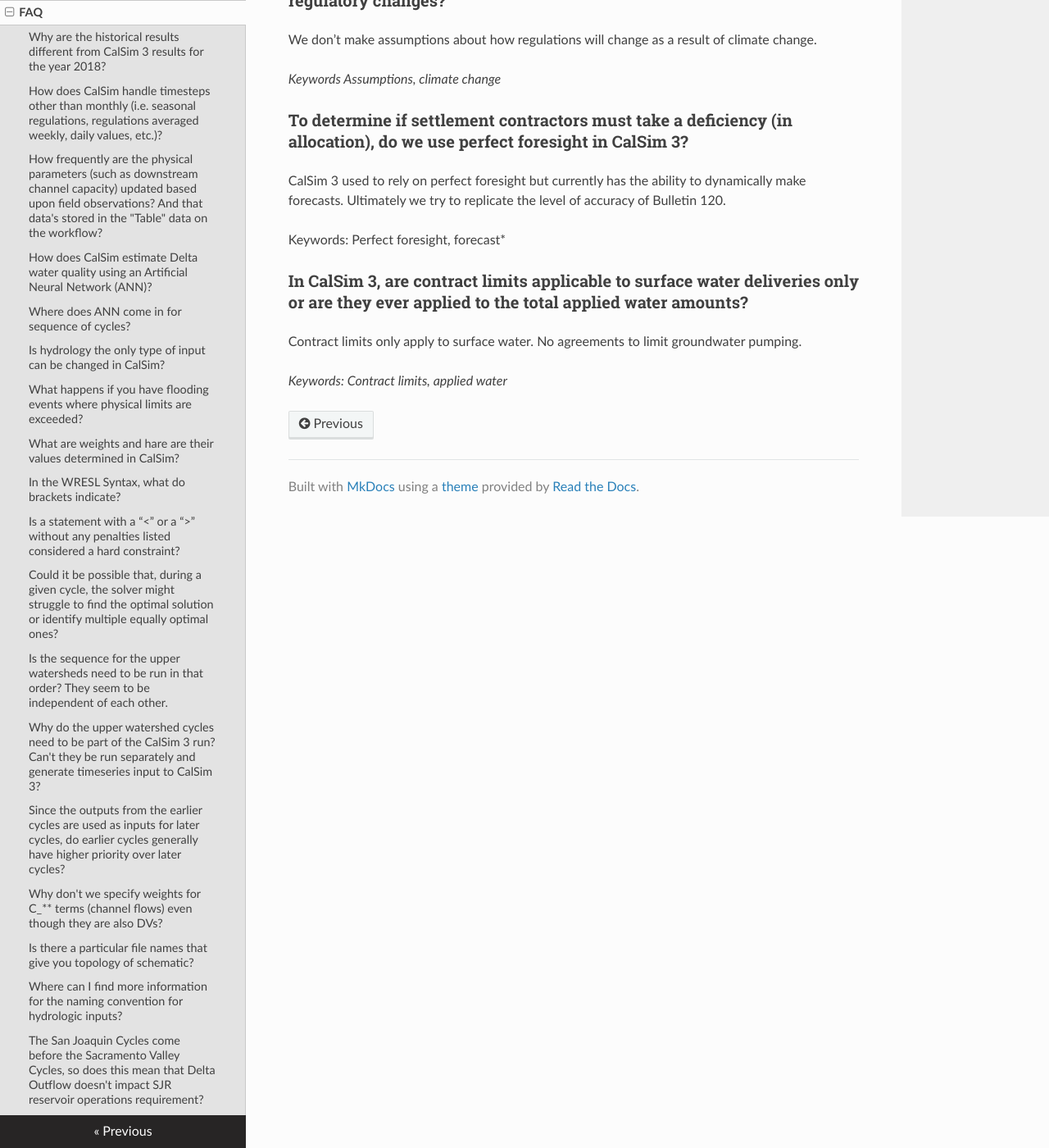
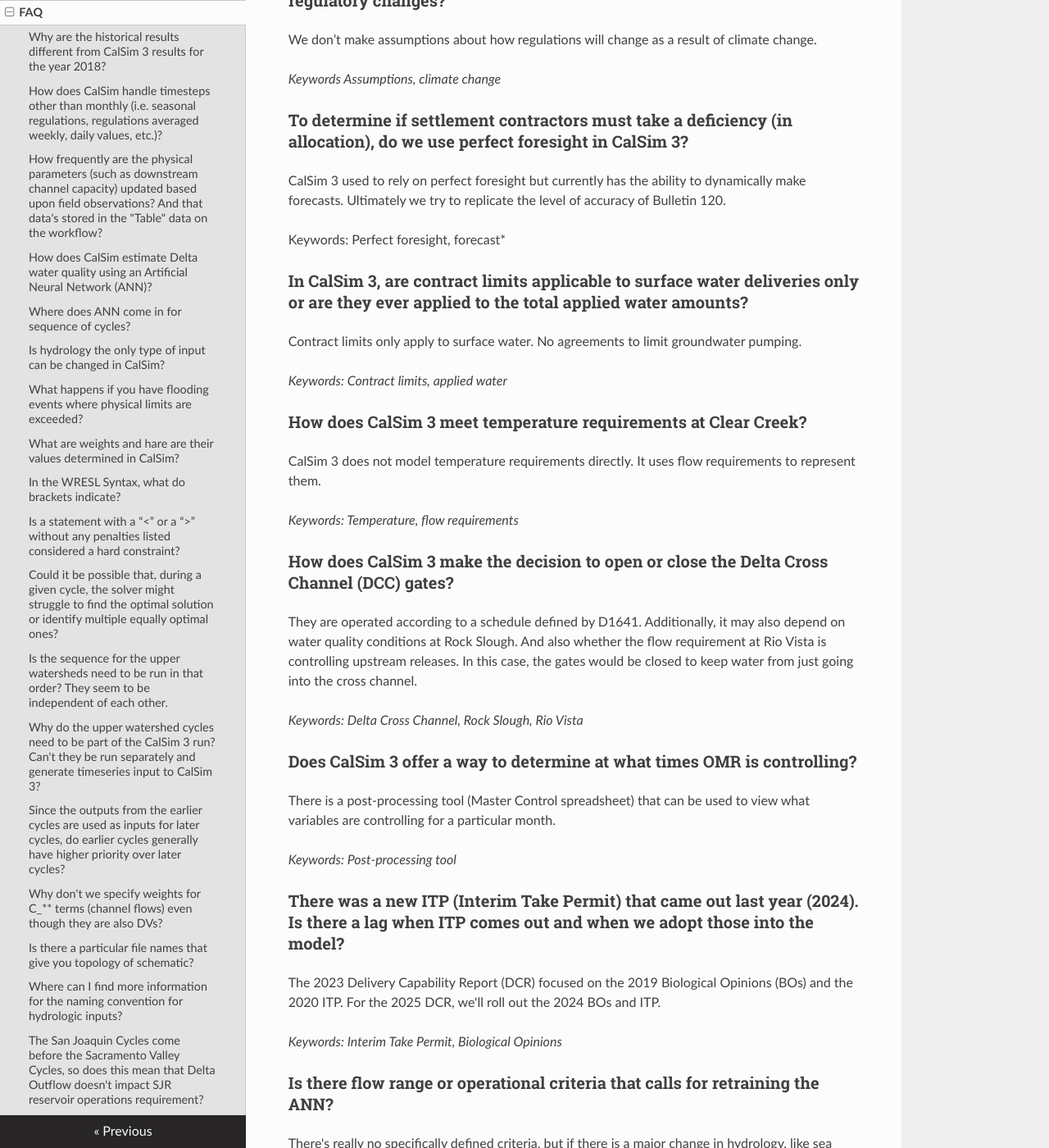
Before and after one commit to CentralValleyModeling/centralvalleymodeling.github.io, an MkDocs documentation site: the page built from docs/faq.md, in a window 1280 px wide and 1400 px high, scrolled down 11039 px. Shown: the whole window at 82% size. Built offline with MkDocs 1.6.1, drawn with Linux system fonts in a browser that asks for light colours; nearby versions of some CDN libraries; some of the changed text lies outside the part shown.

Commit message:
Update faq.md

```diff
--- a/docs/faq.md
+++ b/docs/faq.md
@@ -280,3 +280,64 @@ Keywords: Perfect foresight, forecast*
 Contract limits only apply to surface water. No agreements to limit groundwater pumping.
 
 *Keywords: Contract limits, applied water*
+
+### How does CalSim 3 meet temperature requirements at Clear Creek?
+CalSim 3 does not model temperature requirements directly.  It uses flow requirements to represent them.
+
+*Keywords: Temperature, flow requirements*
+
+### How does CalSim 3 make the decision to open or close the Delta Cross Channel (DCC) gates?
+They are operated according to a schedule defined by D1641.  Additionally, it may also depend on water quality conditions at Rock Slough. And also whether the flow requirement at Rio Vista is controlling upstream releases.  In this case, the gates would be closed to keep water from just going into the cross channel.
+
+*Keywords: Delta Cross Channel, Rock Slough, Rio Vista*
+
+### Does CalSim 3 offer a way to determine at what times OMR is controlling?
+There is a post-processing tool (Master Control spreadsheet) that can be used to view what variables are controlling for a particular month.
+
+*Keywords: Post-processing tool*
+
+### There was a new ITP (Interim Take Permit) that came out last year (2024).  Is there a lag when ITP comes out and when we adopt those into the model?
+The 2023 Delivery Capability Report (DCR) focused on the 2019 Biological Opinions (BOs) and the 2020 ITP.  For the 2025 DCR, we'll roll out the 2024 BOs and ITP.
+
+*Keywords: Interim Take Permit, Biological Opinions*
+
+### Is there flow range or operational criteria that calls for retraining the ANN?
+There's really no specifically defined criteria, but if there is a major change in hydrology, like sea level rise, we would consider retraining the ANN DLL.
+
+*Keywords: ANN, sea level rise*
+
+### When there is a minimum instream flow requirement below a reservoir, it it required to release stored water or just provide water passing through it?
+We don't distinguish between them.  A flow requirement just needs to be met.
+
+*Keywords: Minimum instream flow*
+
+### Does Calsim 3 model water turbidity?
+No.  A flow surrogate is used when turbidity would be a concern.
+
+*Keywords: Turbidity, flow surrogate*
+
+### In COA balance equation, what do the surplus terms (for SWP and CVP) represent?
+Basically, it is outflow from the Delta of excess project water.  For example, in the case of SWP surplus, it may come from a storm that dumps a lot of water and Oroville can't store it all because of flood control rules.  Some of this water might be exported but because of regulations like OMR, some of the water leaves the Delta as outflow.
+
+*Keywords:  COA, surplus*
+
+### In CalSim 3, is there such a thing as a demand cut?
+Allocation can be cut, not demand.
+
+*Keywords: Allocation, demand*
+
+### Is Unstored Water For Export (UWFE) essentially unplanned inflows into the Valley below the dams?
+It might be a good way to think about this.  It may also come from precipitation and from groundwater to surface water exchange.
+
+*Keywords: Unstored Water for Export*
+
+### How are excess/balanced conditions determined in Calsim 3?
+Typically, the system is considered balanced if the Export/Inflow (EI) ratio is controlling (projects are essentially operating to meet water quality objectives).  However, if say
+OMR is controlling, the Delta is pushed into excess conditions (classified as "Excess with Export Restrictions").
+
+*Keywords: Excess conditions, balanced conditions*
+
+### San Luis operates as two different reservoirs. Does CalSim 3 incorporate borrowing of water (capacity) between CVP and SWP (that seems to happen in real time)?
+No.  CalSim 3 does not represent this.
+
+*Keywords: San Luis, borrowing*
```
